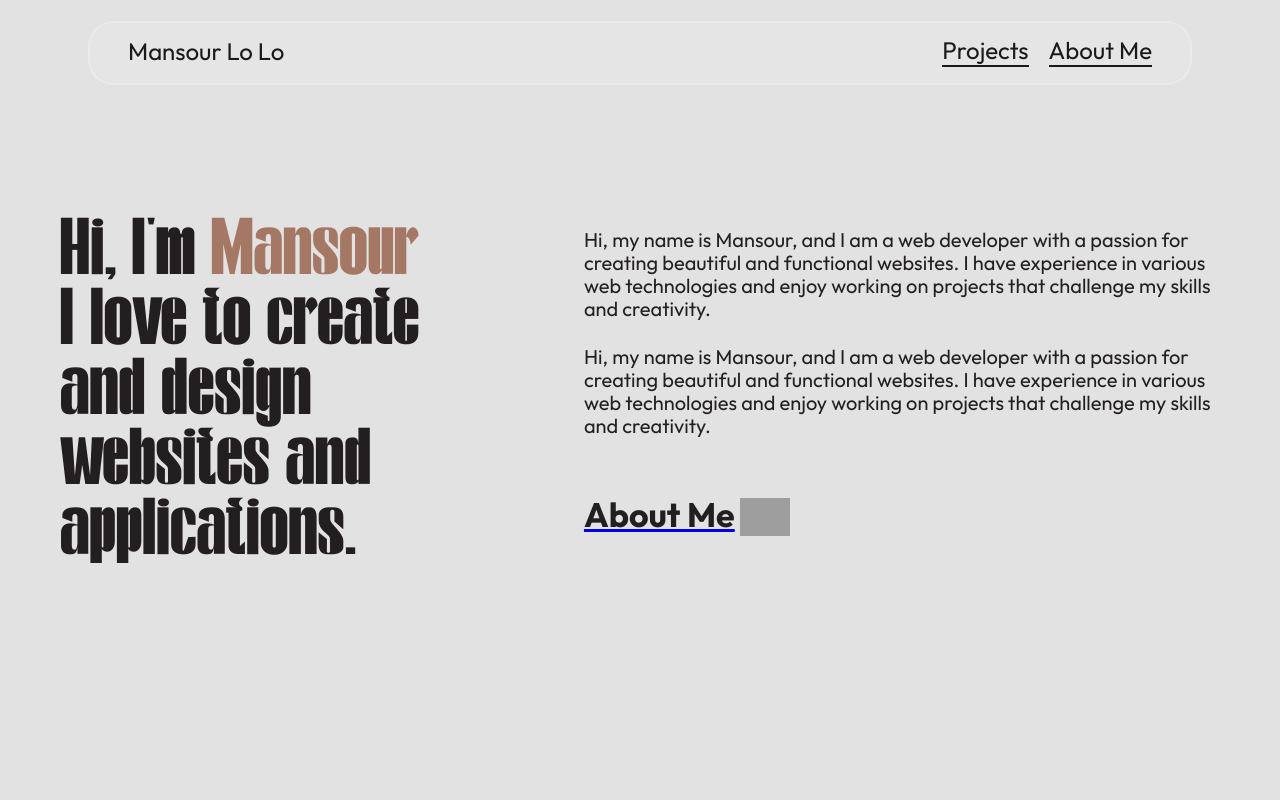
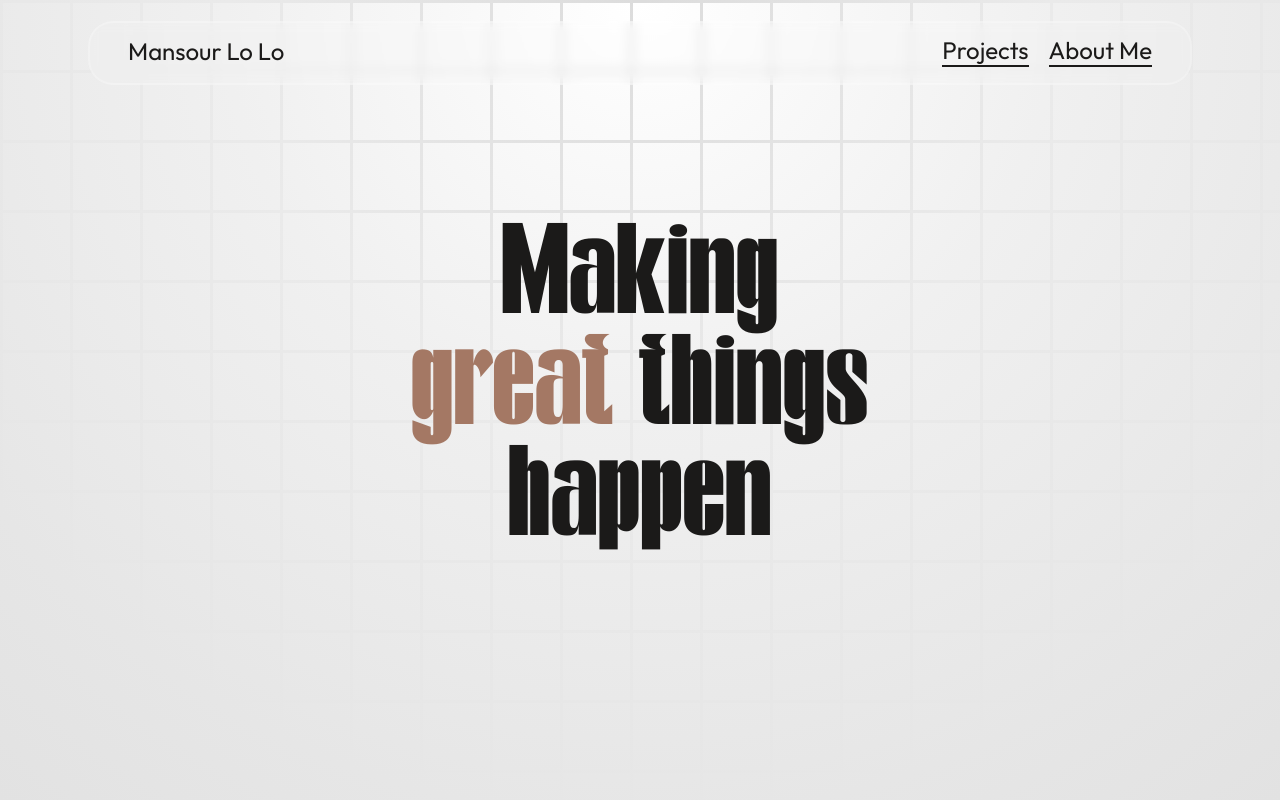
Before and after one commit to mansulol/my-portfolio, a React (Vite) app: page / in a window 1280 px wide. Shown: the top 800 px of the page. Built offline with nearby package versions, Linux system fonts and the light colour scheme; grey boxes are pictures that could not be loaded.

Commit message:
First commit from linux, hero section restored

```diff
--- a/package.json
+++ b/package.json
@@ -5,7 +5,7 @@
   "type": "module",
   "homepage": "https://mansulol.github.io/my-portfolio/",
   "scripts": {
-    "dev": "vite",
+    "dev": "vite --host 0.0.0.0",
     "build": "tsc -b && vite build",
     "lint": "eslint .",
     "preview": "vite preview",
--- a/src/pages/home/Home.tsx
+++ b/src/pages/home/Home.tsx
@@ -13,6 +13,7 @@ export default function Home() {
     return (
         <div id='container-home-page' >
             <Header />
+            <Hero />
             <MyInfo />
             <MyTools />
             <MyLatestWorks />
```
